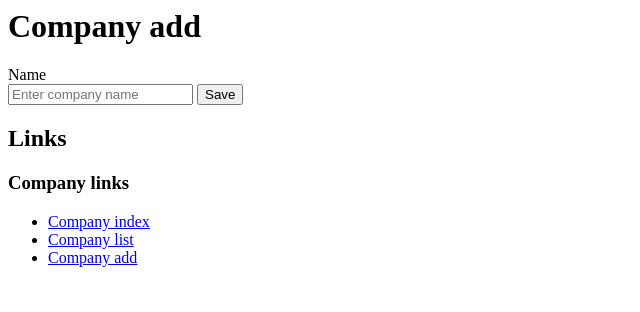
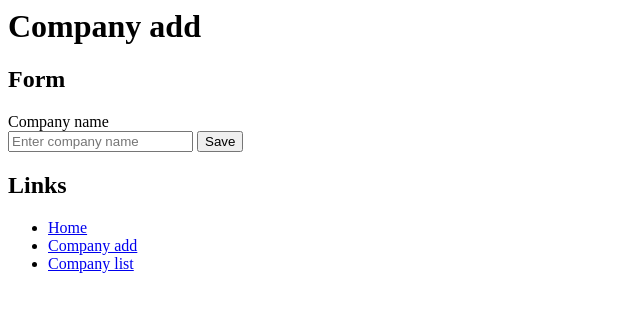
Before and after one commit to pongus/officebattles, a Django app: page /company/add in a window 1280 px wide. Shown: the top 312 px of the page, without its empty margins (0-640 px from the left). Run offline with Django 3.2, Linux system fonts and the light colour scheme.

Commit message:
Minor template updates for headings and links

```diff
--- a/companies/templates/companies/add.html
+++ b/companies/templates/companies/add.html
@@ -1,16 +1,18 @@
 <h1>Company add</h1>
+
+<h2>Form</h2>
 
 <form action="{% url 'company:save' %}" method="post">
     {% csrf_token %}
-    <label for="company-name">Name</label><br />
+    <label for="company-name">Company name</label><br />
     <input type="text" name="company-name" id="company-name" placeholder="Enter company name" />
     <input type="submit" value="Save" />
 </form>
 
 <h2>Links</h2>
-<h3>Company links</h3>
+
 <ul>
-    <li><a href="{% url 'company:index' %}">Company index</a></li>
+    <li><a href="{% url 'company:index' %}">Home</a></li>
+    <li><a href="{% url 'company:add' %}">Company add</a></li>
     <li><a href="{% url 'company:list' %}">Company list</a></li>
-    <li><a href="{% url 'company:add' %}">Company add</a></li>
 </ul>
```
Also changed, not shown: companies/templates/companies/index.html (+6 -4 lines), companies/templates/companies/list.html (+5 -3 lines), companies/templates/companies/view.html (+8 -4 lines).
